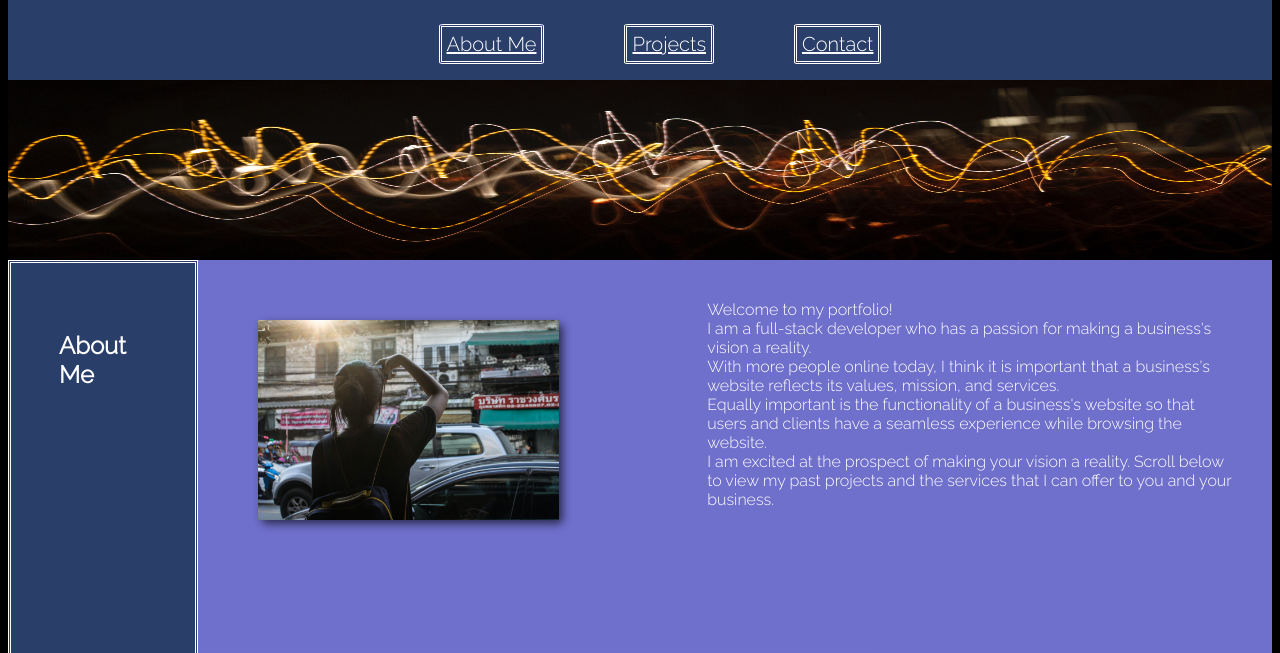
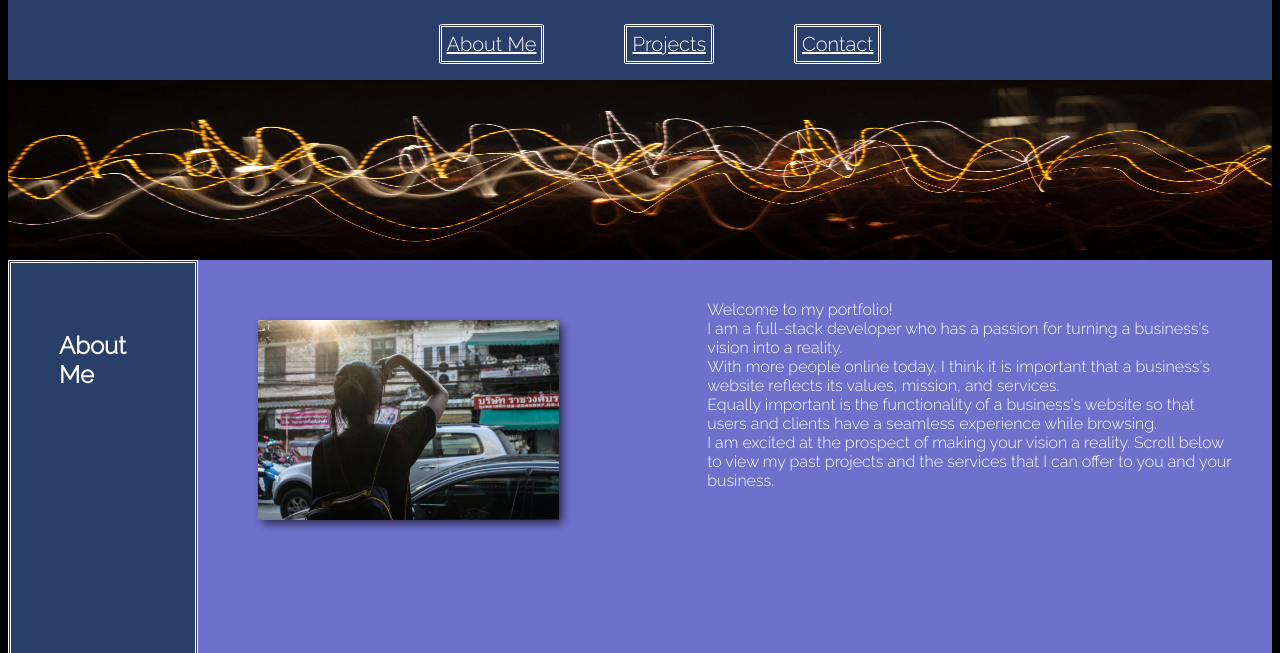
Before and after one commit to Kristin611/portfolio, a plain HTML site: page index.html in a window 1280 px wide. Shown: the part 96-749 px from the top of the page. Drawn offline with Linux system fonts and the light colour scheme.

Commit message:
edited README.md

```diff
--- a/index.html
+++ b/index.html
@@ -49,7 +49,7 @@
                 <img alt="profile pic" src="./Assets/images/profile-pic.jpg">
             </div>
 
-            <p>Welcome to my portfolio! <br>I am a full-stack developer who has a passion for making a business's vision a reality. <br> With more people online today, I think it is important that a business's website reflects its values, mission, and services. <br>Equally important is the functionality of a business's website so that users and clients have a seamless experience while browsing the website. <br>I am excited at the prospect of making your vision a reality. Scroll below to view my past projects and the services that I can offer to you and your business.</p>
+            <p>Welcome to my portfolio! <br>I am a full-stack developer who has a passion for turning a business's vision into a reality. <br> With more people online today, I think it is important that a business's website reflects its values, mission, and services. <br>Equally important is the functionality of a business's website so that users and clients have a seamless experience while browsing. <br>I am excited at the prospect of making your vision a reality. Scroll below to view my past projects and the services that I can offer to you and your business.</p>
 
 
         </div>
```
Also changed, not shown: 1 other file.
